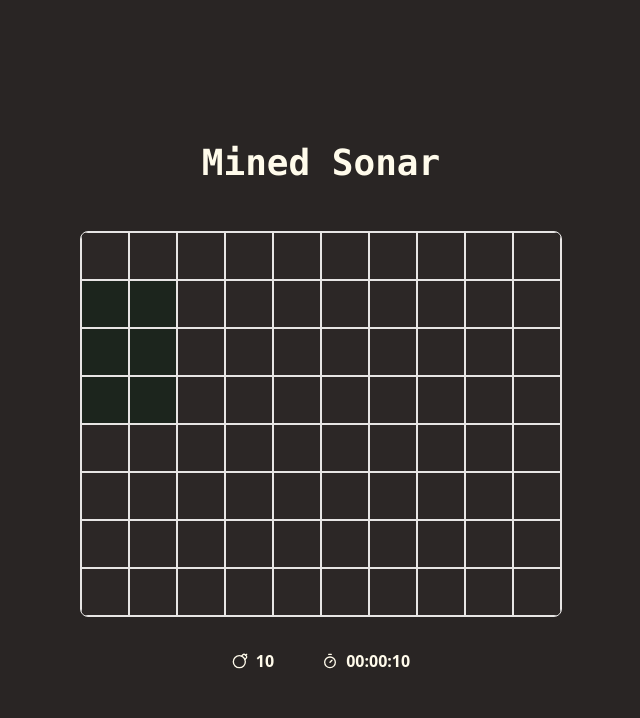
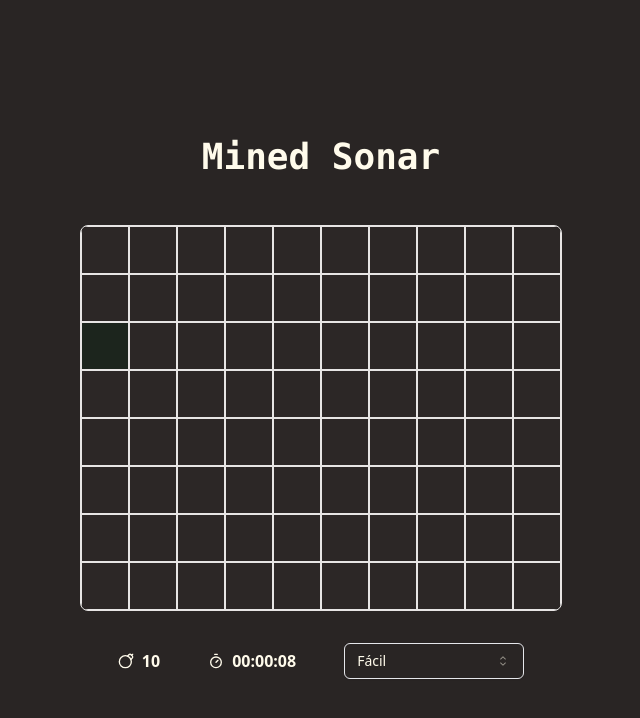
Before and after one commit to Haghalaz/MinedSonar, a React (Vite) app: page / in a window 1280 px wide. Both pictures are taken after a click on the element 424 px from the left and 352 px from the top of the page. Shown: the top 718 px of the page, without its empty margins (319-959 px from the left). Built offline with nearby package versions, Linux system fonts and the light colour scheme; no server answers.

Commit message:
feat: Add a difficulty selector

```diff
--- a/src/App.tsx
+++ b/src/App.tsx
@@ -1,5 +1,10 @@
 import { useEffect, useState } from "react";
+import useSound from "use-sound";
+
 import { Bomb, Goal, Timer } from "lucide-react";
+
+import clap from "./assets/sounds/clap.mp3";
+import { Select, SelectContent, SelectItem, SelectTrigger, SelectValue } from "./ui/select.tsx";
 
 type Square = {
   id: number;
@@ -24,6 +29,8 @@ const gridDifficulty = {
 };
 
 function App() {
+  const [play] = useSound(clap as string);
+
   const CreateGrid = ({ rows, cols, bombs }: GridOptions): Grid => {
     const grid: Grid = Array.from({ length: rows }, (_, rowIndex) =>
       Array.from({ length: cols }, (_, colIndex) => ({
@@ -78,9 +85,7 @@ function App() {
       [1, 1],
     ];
 
-    return directions
-      .map(([dr, dc]) => grid?.[current.row + dr]?.[current.col + dc])
-      .filter((value) => value !== undefined);
+    return directions.map(([dr, dc]) => grid?.[current.row + dr]?.[current.col + dc]).filter((value) => value !== undefined);
   };
 
   const CheckSquare = (current: { row: number; col: number }) => {
@@ -112,15 +117,15 @@ function App() {
   };
 
   const ClickHandler = (current: { row: number; col: number }) => {
+    play();
+
     const selected = grid[current.row][current.col];
     const squares = grid.flat();
 
     if (selected.hasFlag) return;
 
     if (selected.hasBomb) {
-      const bombedSquares = squares
-        .filter((s) => s.hasBomb)
-        .filter((s) => !s.hasFlag);
+      const bombedSquares = squares.filter((s) => s.hasBomb).filter((s) => !s.hasFlag);
 
       bombedSquares.map((sibling) => CheckSquare(sibling.position));
 
@@ -145,11 +150,7 @@ function App() {
     setGrid((prevGrid) => {
       return prevGrid.map((row, rowIndex) =>
         row.map((cell, colIndex) => {
-          if (
-            rowIndex === current.row &&
-            colIndex === current.col &&
-            !cell.revealed
-          ) {
+          if (rowIndex === current.row && colIndex === current.col && !cell.revealed) {
             return { ...cell, hasFlag: !cell.hasFlag };
           }
           return { ...cell };
@@ -158,10 +159,8 @@ function App() {
     });
   };
 
-  const [difficulty] = useState<Difficulty>("easy");
-  const [grid, setGrid] = useState<Grid>(
-    CreateGrid(gridDifficulty[difficulty]),
-  );
+  const [difficulty, setDifficulty] = useState<Difficulty>("easy");
+  const [grid, setGrid] = useState<Grid>(CreateGrid(gridDifficulty[difficulty]));
 
   const [timer, setTimer] = useState(0);
   const [isGameOver, setIsGameOver] = useState(false);
@@ -187,12 +186,15 @@ function App() {
   useEffect(() => {
     const squares = grid.flat();
 
-    const remainingSquares = squares
-      .filter((s) => !s.hasBomb)
-      .filter((s) => !s.revealed);
+    const remainingSquares = squares.filter((s) => !s.hasBomb).filter((s) => !s.revealed);
 
     setIsGameWon(remainingSquares.length === 0);
   }, [grid]);
+
+  // biome-ignore lint/correctness/useExhaustiveDependencies: <explanation>
+  useEffect(() => {
+    ResetGame();
+  }, [difficulty]);
 
   function formatTime(seconds: number): string {
     const h = String(Math.floor(seconds / 3600)).padStart(2, "0");
@@ -205,17 +207,12 @@ function App() {
     <main className="relative bg-stone-800 w-full h-max min-h-dvh grid place-content-center px-6 text-amber-50">
       {isGameOver && (
         <div className="absolute z-50 animate-fadeIn bg-stone-900/90 size-full grid place-content-center">
-          <h1 className="text-center font-extrabold font-mono my-12 text-4xl">
-            GAME OVER
-          </h1>
+          <h1 className="text-center font-extrabold font-mono my-12 text-4xl">GAME OVER</h1>
 
-          <button
-            className="group relative inline-flex h-12 items-center border justify-center overflow-hidden rounded-md bg-transparent px-6 font-medium text-neutral-200 transition hover:scale-110"
-            onClick={ResetGame}
-          >
+          <button className="group relative inline-flex h-12 items-center border justify-center overflow-hidden rounded-md bg-transparent px-6 font-medium text-neutral-200 transition hover:scale-110" onClick={ResetGame} type="button">
             <span className="uppercase">Try again</span>
             <div className="absolute inset-0 flex h-full w-full justify-center [transform:skew(-12deg)_translateX(-100%)] group-hover:duration-1000 group-hover:[transform:skew(-12deg)_translateX(100%)]">
-              <div className="relative h-full w-8 bg-white/20"></div>
+              <div className="relative h-full w-8 bg-white/20" />
             </div>
           </button>
         </div>
@@ -223,17 +220,12 @@ function App() {
 
       {isGameWon && (
         <div className="absolute z-50 animate-fadeIn bg-stone-900/90 size-full space-y-12 h-svh grid place-content-center">
-          <h1 className="text-center font-extrabold font-mono text-4xl">
-            VOCÊ GANHOU
-          </h1>
+          <h1 className="text-center font-extrabold font-mono text-4xl">VOCÊ GANHOU</h1>
 
-          <button
-            className="group relative inline-flex h-12 items-center border justify-center overflow-hidden rounded-md bg-transparent px-6 font-medium text-neutral-200 transition hover:scale-110"
-            onClick={ResetGame}
-          >
+          <button className="group relative inline-flex h-12 items-center border justify-center overflow-hidden rounded-md bg-transparent px-6 font-medium text-neutral-200 transition hover:scale-110" onClick={ResetGame} type="button">
             <span className="uppercase">Jogar novamente</span>
             <div className="absolute inset-0 flex h-full w-full justify-center [transform:skew(-12deg)_translateX(-100%)] group-hover:duration-1000 group-hover:[transform:skew(-12deg)_translateX(100%)]">
-              <div className="relative h-full w-8 bg-white/20"></div>
+              <div className="relative h-full w-8 bg-white/20" />
             </div>
           </button>
 
@@ -247,34 +239,29 @@ function App() {
         </div>
       )}
 
-      <h1 className="text-center font-extrabold font-mono my-12 text-4xl">
-        Mined Sonar
-      </h1>
+      <h1 className="text-center font-extrabold font-mono my-12 text-4xl">Mined Sonar</h1>
 
       <div className="flex w-max mx-auto h-max rounded-lg overflow-hidden border border-stone-200">
         {grid.map((row, idxRow) => (
-          <div key={idxRow}>
-            {row.map(
-              (
-                { id, bombsNearby, revealed, playAnimation, hasBomb, hasFlag },
-                idxCell,
-              ) => {
+          // biome-ignore lint/suspicious/noArrayIndexKey: No data to avoid use index
+          <div key={`col-${idxRow}`}>
+            {row.map(({ id, bombsNearby, revealed, playAnimation, hasBomb, hasFlag }, idxCell) => {
               return (
                 <div
                   key={id}
                   className={`border relative size-8 md:size-12 overflow-hidden cursor-pointer transition-colors select-none aspect-square grid place-content-center border-stone-200 ${revealed ? (hasBomb ? "bg-red-700/30" : "bg-green-800/50") : "bg-stone-700/10"}`}
                   onClick={() => {
-                      if (!playAnimation)
-                        ClickHandler({ row: idxRow, col: idxCell });
+                    if (!playAnimation) ClickHandler({ row: idxRow, col: idxCell });
+                  }}
+                  onKeyDown={(e) => {
+                    if (e.key === "Enter" || e.key === " ") ClickHandler({ row: idxRow, col: idxCell });
                   }}
                   onContextMenu={(e) => {
                     e.preventDefault();
                     FlagArea({ row: idxRow, col: idxCell });
                   }}
                 >
-                    <div
-                      className={`absolute size-full transition-colors duration-300 ${playAnimation ? "bg-stone-900/70" : "bg-transparent"}`}
-                    />
+                  <div className={`absolute size-full transition-colors duration-300 ${playAnimation ? "bg-stone-900/70" : "bg-transparent"}`} />
 
                   {hasFlag && <Goal className="size-4 md:size-6" />}
 
@@ -284,18 +271,14 @@ function App() {
                         <Bomb className="size-4 md:size-6" />
                       ) : (
                         <div className="relative">
-                            <div
-                              className={`size-2 rounded-full border opacity-0 border-stone-200/50 md:size-4 ${playAnimation ? "animate-sonar" : "animate-none"}`}
-                              style={{ animationIterationCount: bombsNearby }}
-                            />
+                          <div className={`size-2 rounded-full border opacity-0 border-stone-200/50 md:size-4 ${playAnimation ? "animate-sonar" : "animate-none"}`} style={{ animationIterationCount: bombsNearby }} />
                         </div>
                       )}
                     </>
                   )}
                 </div>
               );
-              },
-            )}
+            })}
           </div>
         ))}
       </div>
@@ -305,10 +288,22 @@ function App() {
           <Bomb className="size-4" />
           <p>{grid.flat().filter((r) => r.hasBomb).length}</p>
         </div>
+
         <div className="items-center flex gap-2 font-bold">
           <Timer className="size-4" />
           <p>{formatTime(timer)}</p>
         </div>
+
+        <Select value={difficulty} onValueChange={setDifficulty}>
+          <SelectTrigger className="w-[180px]">
+            <SelectValue placeholder="Dificuldade" />
+          </SelectTrigger>
+          <SelectContent>
+            <SelectItem value="easy">Fácil</SelectItem>
+            <SelectItem value="medium">Médio</SelectItem>
+            <SelectItem value="hard">Difícil</SelectItem>
+          </SelectContent>
+        </Select>
       </div>
     </main>
   );
```
Lines whose indentation alone changed are shown as unchanged.
